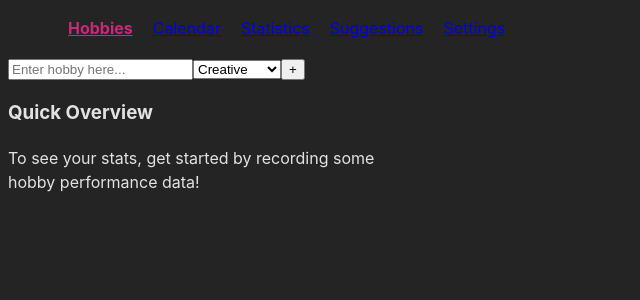
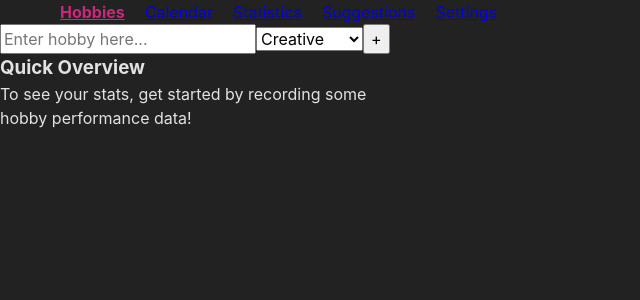
Before and after one commit to raziel-razmattaz/hobby-tracker, a Vue app: page / in a window 1280 px wide. Shown: the top 300 px of the page, without its empty margins (0-640 px from the left). Built offline with nearby package versions, Linux system fonts and the light colour scheme.

Commit message:
Applied basic CSS reset

```diff
--- a/src/style.css
+++ b/src/style.css
@@ -5,10 +5,60 @@
 
   color-scheme: light dark;
   color: rgba(255, 255, 255, 0.87);
-  background-color: #242424;
+  background-color: #222;
 
   font-synthesis: none;
   text-rendering: optimizeLegibility;
   -webkit-font-smoothing: antialiased;
   -moz-osx-font-smoothing: grayscale;
 }
+
+/* CSS Reset taken from: https://www.joshwcomeau.com/css/custom-css-reset/ */
+
+*, *::before, *::after {
+  box-sizing: border-box;
+}
+
+* {
+  margin: 0;
+}
+
+body {
+  line-height: 1.5;
+  -webkit-font-smoothing: antialiased;
+}
+
+img, picture, video, canvas, svg {
+  display: block;
+  max-width: 100%;
+}
+
+input, button, textarea, select {
+  font: inherit;
+}
+
+p, h1, h2, h3, h4, h5, h6 {
+  overflow-wrap: break-word;
+}
+
+p {
+  text-wrap: pretty;
+}
+h1, h2, h3, h4, h5, h6 {
+  text-wrap: balance;
+}
+
+#root, #__next {
+  isolation: isolate;
+}
+
+/**
+TODO:
+-- global colour def (remember dark and light toggle!)
+-- define global font choice and text and bg colour
+-- define simple spacing elements for your sizes according to scale (ie .m1 for margin)
+-- define common style elements (ie .boxshadow)
+-- import material icon stuff
+-- nav bar and "main frame"
+-- finish up pages in this order: hobby list -> stats -> calendar -> settings -> suggestions
+*/
```
